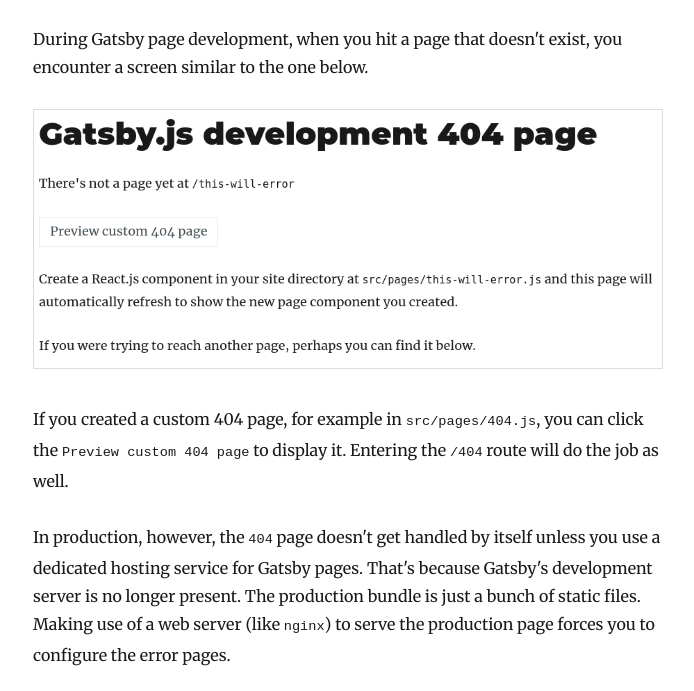
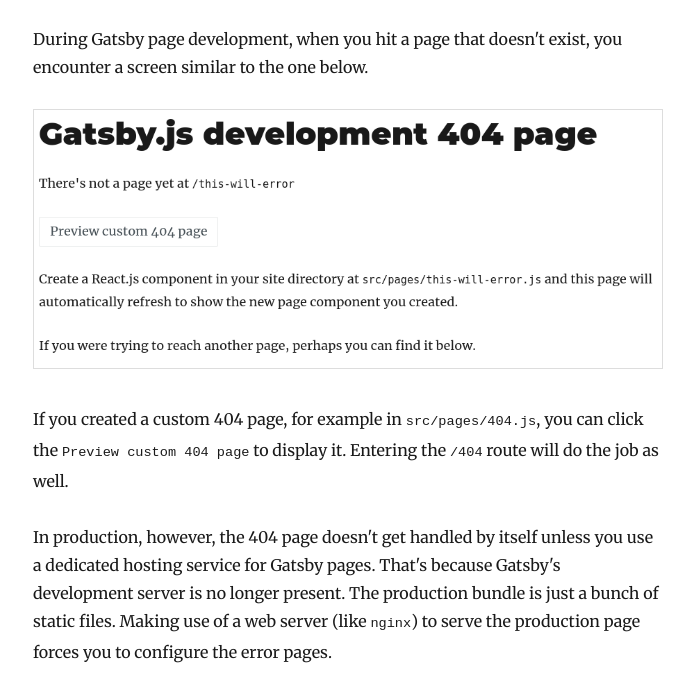
Before and after one commit to bgord/blog, a Gatsby site: page /gatsby-404-nginx/ in a window 1280 px wide. Shown: the part 260-951 px from the top of the page, without its empty margins (292-986 px from the left). Built offline with nearby package versions, Linux system fonts and the light colour scheme; Gatsby itself is replaced by a stand-in of ours; some packages are replaced by stand-ins of ours.

Commit message:
fix: don't highlight 404

```diff
--- a/content/blog/gatsby-404-nginx.md
+++ b/content/blog/gatsby-404-nginx.md
@@ -12,7 +12,7 @@
 If you created a custom 404 page, for example in `src/pages/404.js`, you can click the `Preview custom 404 page` to display it.
 Entering the `/404` route will do the job as well.
 
-In production, however, the `404` page doesn't get handled by itself unless you use a dedicated hosting service for Gatsby pages.
+In production, however, the 404 page doesn't get handled by itself unless you use a dedicated hosting service for Gatsby pages.
 That's because Gatsby's development server is no longer present.
 The production bundle is just a bunch of static files.
 Making use of a web server (like `nginx`) to serve the production page forces you to configure the error pages.
```
